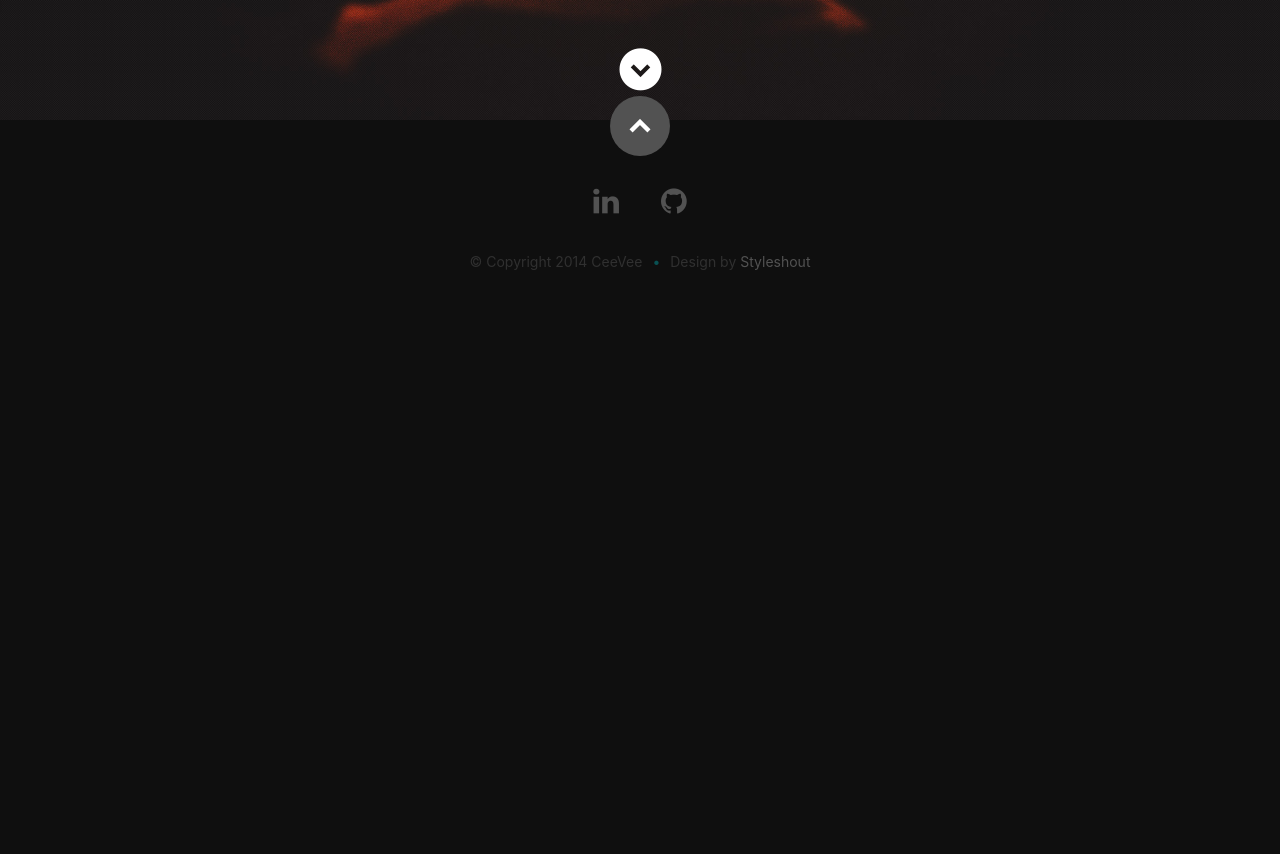
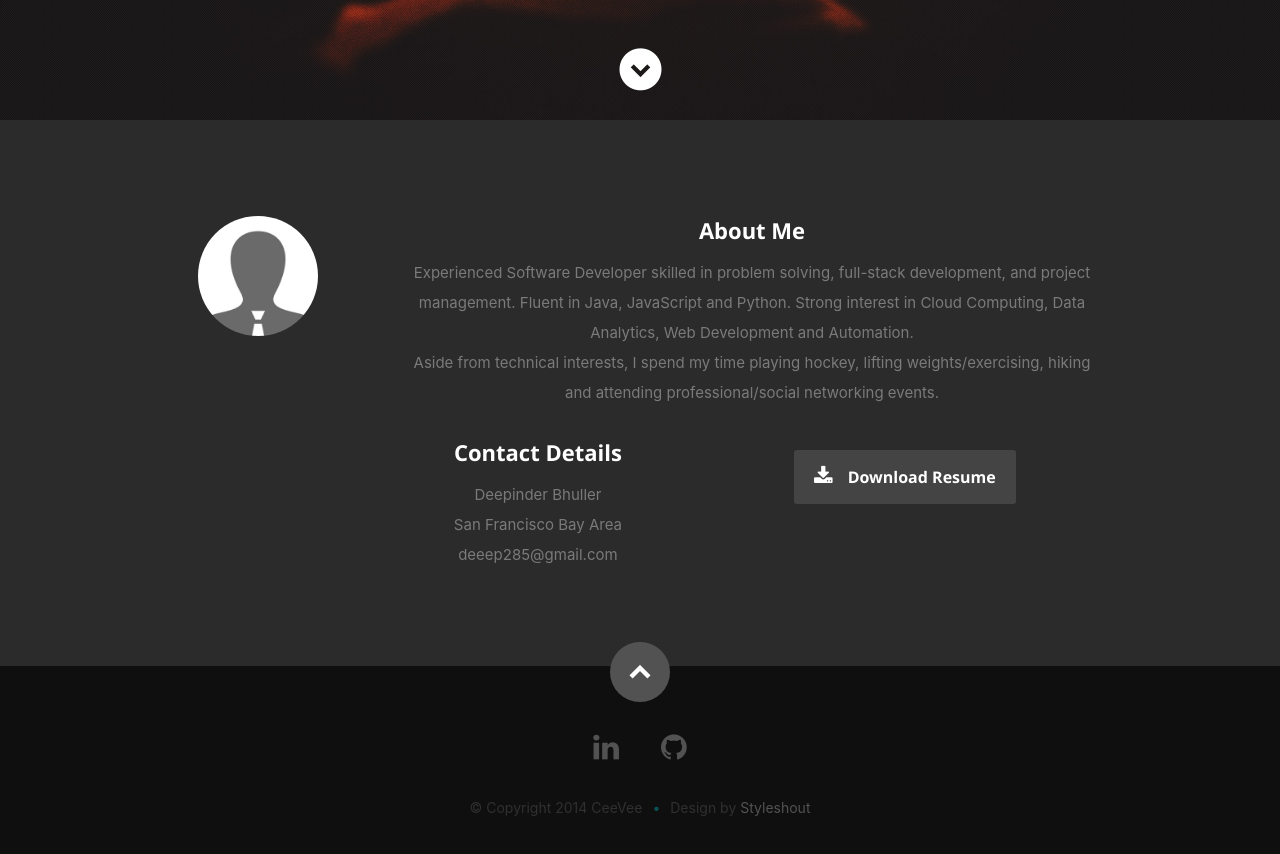
Before and after one commit to dbhuller/dbhuller.github.io, a React (Create React App) app in the folder portfolio/: page / in a window 1280 px wide. Shown: the part 680-1534 px from the top of the page. Before the commit the page ends 1005 px from the top, so only its background shows below. Built offline with nearby package versions, Linux system fonts and the light colour scheme.

Commit message:
added about component and and updated profile sections

```diff
--- a/portfolio/src/App.js
+++ b/portfolio/src/App.js
@@ -6,12 +6,14 @@ import './App.css';
 //importing components
 import Header from './components/header/header';
 import Footer from './components/footer/footer';
+import About from './components/about/about';
 
 class App extends Component {
   render() {
     return (
       <div className="App">
         <Header />
+        <About />
         <Footer />
       </div>
     );
--- /dev/null
+++ b/portfolio/src/components/about/about.js
@@ -0,0 +1,38 @@
+import React, { Component } from 'react';
+
+export default class About extends Component {
+    render() {
+        return (
+
+            <section id="about">
+                <div className="row">
+                    <div className="three columns">
+                        <img className="profile-pic" src="images/profilepic.jpg" alt="" />
+                    </div>
+                    <div className="nine columns main-col">
+                        <h2>About Me</h2>
+                        <p>
+                            Experienced Software Developer skilled in problem solving, full-stack development, and project management. Fluent in Java, JavaScript and Python. Strong interest in Cloud Computing, Data Analytics, Web Development and Automation.<br />
+                            Aside from technical interests, I spend my time playing hockey, lifting weights/exercising, hiking and attending professional/social networking events.
+                        </p>
+                        <div className="row">
+                            <div className="columns contact-details">
+                                <h2>Contact Details</h2>
+                                <p className="address">
+                                    <span>Deepinder Bhuller</span>
+                                    <span><br />San Francisco Bay Area</span><br />
+                                    <span>deeep285@gmail.com</span>
+                                </p>
+                            </div>
+                            <div className="columns download">
+                                <p>
+                                    <a href="#" className="button"><i className="fa fa-download" />Download Resume</a>
+                                </p>
+                            </div>
+                        </div> {/* end row */}
+                    </div> {/* end .main-col */}
+                </div>
+            </section>
+        );
+    }
+}
--- a/portfolio/src/components/header/header.js
+++ b/portfolio/src/components/header/header.js
@@ -11,8 +11,7 @@ export default class Header extends Component {
                   <li className="current"><a className="smoothscroll" href="#home">Home</a></li>
                   <li><a className="smoothscroll" href="#about">About</a></li>
                   <li><a className="smoothscroll" href="#resume">Resume</a></li>
-                  <li><a className="smoothscroll" href="#portfolio">Works</a></li>
-                  <li><a className="smoothscroll" href="#testimonials">Testimonials</a></li>
+                  <li><a className="smoothscroll" href="#portfolio">Projects</a></li>
                   <li><a className="smoothscroll" href="#contact">Contact</a></li>
                 </ul> {/* end #nav */}
               </nav> {/* end #nav-wrap */}
```
